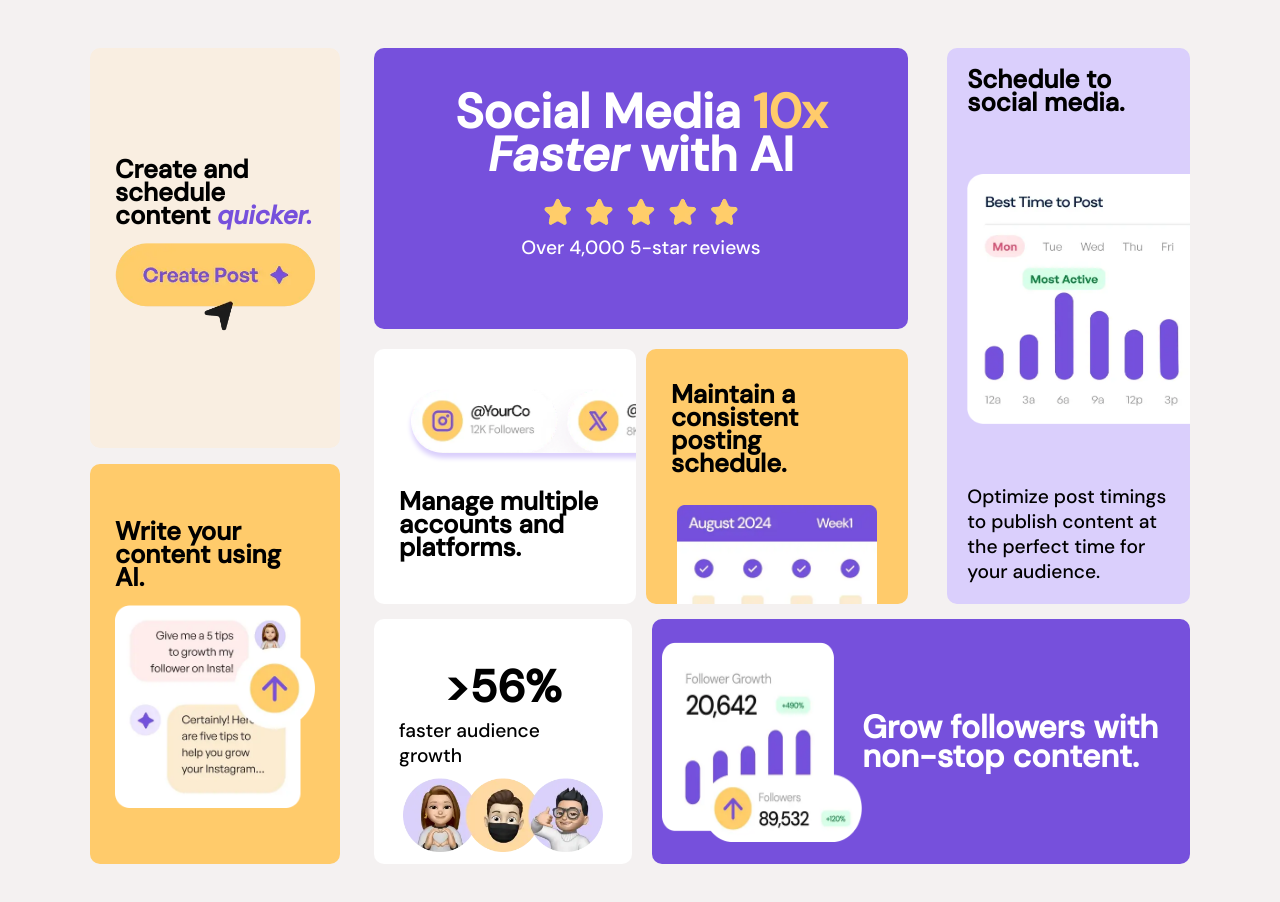
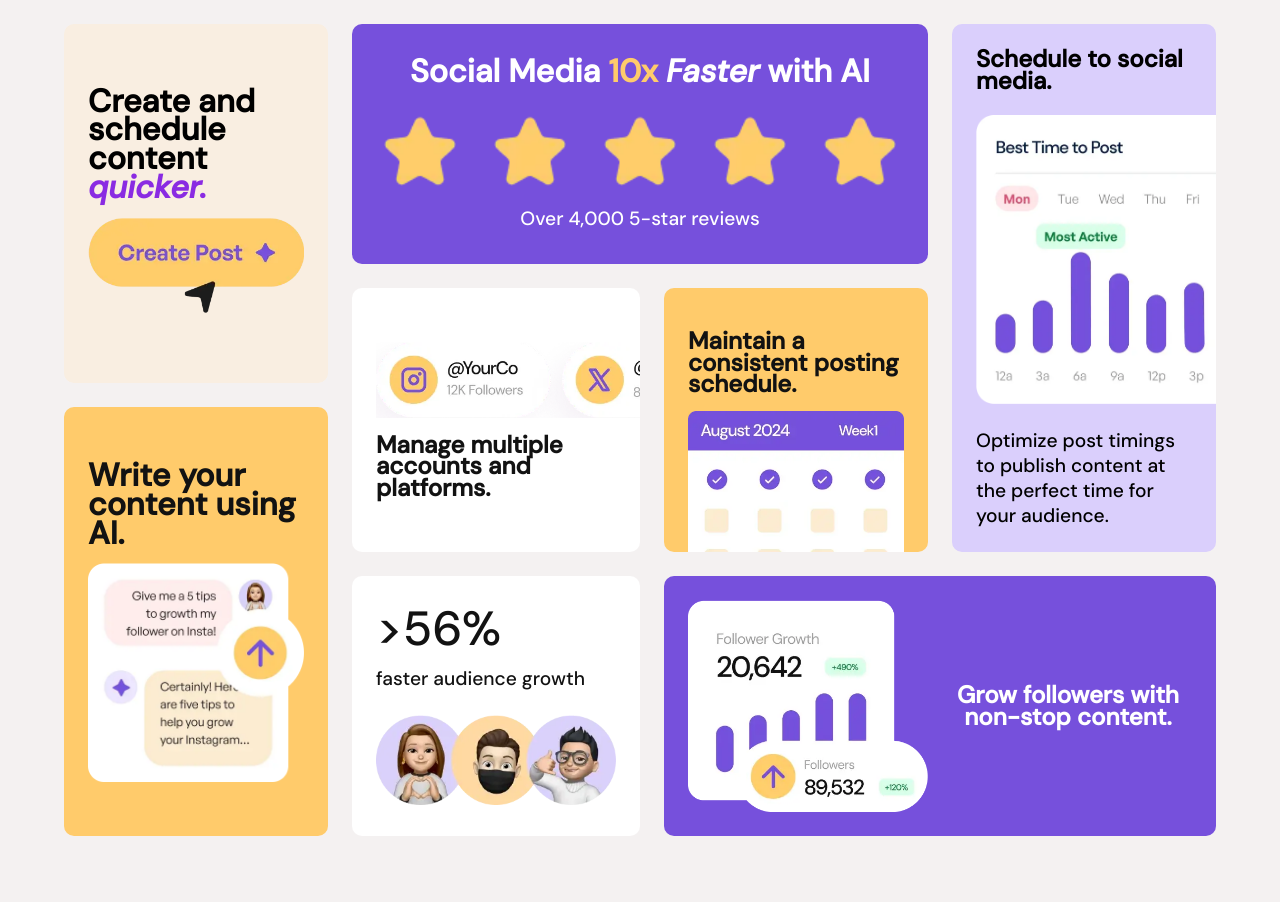
Before and after one commit to adammosleh/bento-grid-main, a plain HTML site: page index.html in a window 1280 px wide. After the commit the page ends 860 px from the top, so only its background shows below. Drawn offline with Linux system fonts and the light colour scheme; a web font is replaced by a local one.

Commit message:
new update

```diff
--- a/index.html
+++ b/index.html
@@ -31,61 +31,59 @@
 
   Write your content using AI. -->
 
-
-
-  <div class="bento">
-    <div class="container">
-      <div class="row">
-       <div class="col">
-         <div class="content post">
-          <h2>Create and schedule content <span class="quicker"><i>quicker.</i></span></h2>
-          <img src="assets/images/illustration-create-post.webp" width="200" alt="creat-post.webp">
-         </div>
-          <div class="content ai">
-          <h2>Write your content using AI.</h2>
-          <img src="assets/images/illustration-ai-content.webp" width="200" alt="ai-content-webp">
-         </div>
-       </div>
-       <div class="social">
-        <div class="content">
-          <div class="faster">
-            <div class="social-media">
-              <h1>Social Media <span class="ten">10x</span> <i>Faster</i> with AI</h1>
-              <img src="assets/images/illustration-five-stars.webp" width="200" alt="five-stars-webp">
+  <main class="bento">
+    <Header class="box b1 purple">
+      <h1> Social Media <span style="color: hsl(39, 100%, 71%);">10x</span> <em>Faster</em> with AI</h1>
+      <div class="header-img">
+        <img src="assets/images/illustration-five-stars.webp" alt="five-start">
         <p>Over 4,000 5-star reviews</p>
       </div>
-            <div class="manage">
-              <div class="manage-multiple">
-                <img src="assets/images/illustration-multiple-platforms.webp" width="300" alt="multiple-platforoms-webp">
+    </Header>
+    <section class="box b2 white">
+      <div class="b2-img">
+        <img src="assets/images/illustration-multiple-platforms.webp" alt="multiple-img">
+      </div>
       <h2>Manage multiple accounts and platforms.</h2>
+    </section>
+    <section class="box b3 yellow">
+      <h2>Maintain a consistent posting schedule.</h2>
+      <div class="b3-img">
+        <img src="assets/images/illustration-consistent-schedule.webp" alt="consistent-img">
       </div>
-              <div class="manage-maintain">
-                <h2>Maintain a consistent posting schedule.</h2>
-                <img src="assets/images/illustration-consistent-schedule.webp" width="200" alt="consistent-schedule-webp">
+    </section>
+    <section class="box b4 ">
+      <h2>Schedule to social media.</h2>
+      <div class="b4-img">
+        <img src="assets/images/illustration-schedule-posts.webp" alt="schedule-img">
       </div>
+      <p>Optimize post timings to publish content at the perfect time for your audience.</p>
+    </section>
+    <section class="box b5 purple">
+      <div class="b5-img">
+        <img src="assets/images/illustration-grow-followers.webp" alt="grow-img">
       </div>
-          </div>
-          <div class="schedule">
-            <h2>Schedule to social media.</h2>
-            <img src="assets/images/illustration-schedule-posts.webp" class="schedule-img" width="300" height="250" alt="schedule-post-webp">
-            <p> Optimize post timings to publish content at the perfect time for your audience.</p>
-          </div>
-        </div>
-        <div class="footer">
-          <div class="card-faster">
+      <h2>Grow followers with non-stop content.</h2>
+    </section>
+    <section class="box b6 white">
       <h1>>56%</h1>
       <p>faster audience growth</p>
-            <img src="assets/images/illustration-audience-growth.webp" width="200" alt="audience-webp">
+      <div class="b6-img">
+        <img src="assets/images/illustration-audience-growth.webp" alt="audience-growth">
       </div>
-          <div class="card-grow">
-            <img src="assets/images/illustration-grow-followers.webp" width="200" height="200" alt="grow-followers-webp">
-            <h1>Grow followers with non-stop content.</h1>
+    </section>
+    <aside class="box b7">
+      <h1> Create and schedule content <em style="color: blueviolet;">quicker.</em></h1>
+      <div class="b7-img">
+        <img src="assets/images/illustration-create-post.webp" alt="ai-content">
       </div>
+    </aside>
+    <aside class="box b8 yellow">
+      <h1>Write your content using AI.</h1>
+      <div class="b7-img">
+        <img src="assets/images/illustration-ai-content.webp" alt="ai-content">
       </div>
-       </div>
-      </div>
-    </div>
-  </div>
+    </aside>
+  </main>
 
 
 </body>
--- a/style.css
+++ b/style.css
@@ -7,14 +7,16 @@
 }
 
 body{
-      font-family: "DM Sans", sans-serif;
-      font-weight: 500;
-      background-color: var(--white-gray);
+    display: grid;
+    place-items: center;
+    font-family: "DM Sans", sans-serif;
+    font-weight: 500;
+    background-color: var(--white-gray);
+    min-height: 100dvh;
 }
 
-
 :root{
- --Purple-100: hsl(254, 88%, 90%);
+--Purple-100: hsl(254, 88%, 90%);
 --Purple-500: hsl(256, 67%, 59%);
 
 --Yellow-100: hsl(31, 66%, 93%);
@@ -24,296 +26,211 @@ body{
 --Black: hsl(0, 0%, 7%);
 }
 
+h1{
+    font-size: clamp(2rem , 1vw , 2.5rem);
+}
 h2{
-    font-size: clamp(20px , 2vw , 30px);
+    font-size: clamp(1.5rem , 1vw  , 2.2rem);
 }
 h1 , h2{
     line-height: .9;
+    letter-spacing: .2;
+    font-weight: 600;
 }
 p{
     font-size: 1.2rem;
 }
-.post{
-    background-color: var(--Yellow-100);
-}
-.ai{
-    background-color: var(--Yellow-500);
-}
-.quicker{
-    color: var(--Purple-500);
-}
-.ten{
-    color: var(--Yellow-500);
-}
-.container{
-    width: 68.75rem;
-     margin:auto;
-}
-.bento{
-    width: 100%;
-    height: 100%;
-    padding: 3rem;
+
+img{
+    display: block;
+    width: 80%;
 }
 
+.bento{
+    display: grid;
+    justify-content: center;
+    align-content: center;
+    grid-template-columns: 1fr;
+    grid-template-areas:
+    "b1"
+    "b2"
+    "b3"
+    "b4"
+    "b5"
+    "b6"
+    "b7"
+    "b8";
+    gap: 1.5rem;
+    width: 100%;
+    padding: 1.5rem;
+    max-width: 1200px;
+}
 
-.bento .row{
-    display: grid;
-    grid-template-columns: 1fr 2fr;
-    gap: .5rem;
+.purple{
+    background-color: var(--Purple-500);
+    color: var(--White);
 }
-.row .col{
+.yellow{
+    background-color: var(--Yellow-500);
+    color: var(--Black);
     display: flex;
     flex-direction: column;
-    row-gap: 1rem;
-
+    text-align: start;
 }
-.row .col .content{
-    width: 250px;
-    height: 400px;
+.white{
+    background-color: var(--White);
+    color: var(--Black);
+}
+.box
+{
+    padding: 1.5rem;
+    border-radius: 10px;
     display: flex;
     flex-direction: column;
-    justify-content: center;
+    gap: 1rem;
+
+    img{
+        width: 100%;
+        height: auto;
+    }
+}
+.b1{
+    grid-area: b1;
+    display: flex;
+    flex-direction: column;
+    gap: 1rem;
+    text-align: center;
+    img{
+
+        margin:.5rem auto;
+    }
+}
+.b2{
+    grid-area: b2;
+}
+
+.b3{
+    grid-area: b3;
+    overflow: hidden;
+     img{
+        display: block;
+        margin-block-end: -4rem;
+    }
+}
+.b4{
+    background-color: var(--Purple-100);
+    grid-area: b4;
+    text-align: center;
+}
+
+.b5{
+    grid-area: b5;
+    text-align: center;
     align-items: center;
-    row-gap: 1rem;
-    padding: 0px 25px;
-    border-radius: 10px;
+    img{
+        width: 15rem;
+    }
+}
+.b6{
+    text-align: start;
+    img{
+        margin-top: .5rem;
+        width: 15rem;
+    }
+    h1{
+        font-size: 3rem;
+        font-weight: 500;
+    }
+}
+.b7{
+    grid-area: b7;
+    background-color: var(--Yellow-100);
+    img{
+        width: 12rem;
+    }
+}
+
+.b8{
+    grid-area: b8;
+    img{
+        width: 80%;
+    }
+}
+
+@media(min-width:64.0625rem){
+    .bento{
+        grid-template-columns: repeat(4 , 1fr);
+        grid-template-areas:
+        "b7 b1 b1 b4"
+        "b7 b2 b3 b4"
+        "b8 b2 b3 b4"
+        "b8 b6 b5 b5"
+    }
+    .box{
+        justify-content: center;
+    }
+
+    .b2{
+        overflow: hidden;
+    }
+    .b2 img{
+            width: 149%;
+            height: auto;
+    }
+    .b4{
+        overflow: hidden;
+        gap: 1.5rem;
+        text-align: start;
+        img{
+            width: 150%;
+            margin-inline-end: -3rem;
+        }
+    }
+    .b5{
+        flex-direction: row;
+    }
+    .b7 , .b8{
+        justify-content: center;
+        img{
+            width: 100%;
+        }
+    }
 
 }
 
 
-.row .social{
+@media (min-width: 480px) and (max-width: 1024px) {
+  .container {
+    grid-template-columns: repeat(4, 1fr);
+    grid-template-areas:
+      "b1 b1 b1 b1"
+      "b2 b2 b7 b7"
+      "b6 b6 b3 b3"
+      "b4 b4 b8 b8"
+      "b5 b5 b5 b5";
+  }
+  .b1 {
+   img {
+    width: 10rem;
+  }
+  h1 {
+    text-align: center;
+  }
+}
+  .b5 {
     display: flex;
-    flex-direction: column;
-
+    flex-direction: row;
+    align-items: center;
+    gap: 1rem;
+  }
+  .b6 {
+    padding: 1.5rem;
+    h2 {
+     font-size: 2.5rem;
+  }
+  img {
+    width: 200px;
+  }
+ }
 
 }
-.social .content{
-    height: 70%;
-    display: grid;
-    grid-template-columns: 2fr 1fr;
-}
-.social .content .faster{
-    width: 110%;
-    display: flex;
-    flex-wrap: wrap;
-    margin-left: -5.5rem;
-}
-.social .faster .social-media{
-    width: 100%;
-    padding: 2rem .5rem;
-    background-color: var(--Purple-500);
-    border-radius: 10px;
-    text-align: center;
-    margin-bottom:20px ;
-    color: var(--White);
-}
-.social-media h1{
-    margin: 10px 15px 20px ;
-    font-size:3rem;
-}
-.social .faster .manage{
-    width: 100%;
-
-    display: flex;
-    flex-direction: row;
-    justify-content: space-around;
-    column-gap: 10px;
-}
-.manage h2{
-    margin: 5px 15px;
-}
-.social .faster .manage-multiple{
-    width: 50%;
-    height: 100%;
-    display: flex;
-    flex-direction: column;
-    justify-content: center;
-    align-items: center;
-    background-color: var(--White);
-    border-radius: 10px;
-    padding:10px 10px;
-    row-gap: 2rem;
-    overflow: hidden;
-}
-.manage-multiple img{
-    margin-right: -7rem;
-    border-radius: 50px;
-    background-color: var(--White);
-    box-shadow: 0px 5px 5px var(--Purple-100);
-}
-.social .faster .manage-maintain{
-    width: 50%;
-    height: 100%;
-    display: flex;
-    flex-direction: column;
-    justify-content: center;
-    align-items: center;
-    background-color: var(--Yellow-500);
-    border-radius: 10px;
-    padding:10px 10px;
-    z-index: 1000;
-    overflow: hidden;
-}
-.manage .manage-maintain img{
-    margin-top: 25px;
-    margin-bottom: -5rem;
-}
-
-.social .content .schedule{
-    width: 100%;
-    height: 100%;
-    padding: 20px 20px;
-    display: flex;
-    flex-direction: column;
-    justify-content: space-between;
-    align-content: center;
-    background-color: var(--Purple-100);
-    border-radius: 10px;
-    overflow: hidden;
-}
-.social .schedule .schedule-img{
-    align-self: center;
-    margin-inline-end: -6rem;
-}
-
-.social .footer{
-    width: 100%;
-    height: 30%;
-   display: flex;
-   flex-direction: row;
-   justify-content:space-between ;
-   align-items: end;
-   margin-top: 15px;
-   column-gap: 20px;
-}
-.social .footer .card-faster{
-    width: 50%;
-    height: 100%;
-    display: flex;
-    flex-direction: column;
-    justify-content: space-between;
-    align-items: center;
-    background-color: var(--White);
-    border-radius: 10px;
-    padding: 3rem 25px;
-    margin-inline-start: -5.5rem;
-    gap: 10px;
-}
-.card-faster h1{
-    font-size: calc(2rem + 1vw);
-}
-.social .footer .card-grow{
-    height: 100%;
-    background-color: var(--Purple-500);
-    display: flex;
-    flex-direction: row;
-    justify-content: space-between;
-    align-items: center;
-    padding: 10px;
-    border-radius: 10px;
-    flex-grow: 1;
-
-}
-.card-grow h1{
-    color: var(--White);
-
-}
-
-
-@media (max-width: 23.5rem) {
-    body{
-        background-color: var(--white-gray);
-    }
-    h1,h2 ,p{
-        font-weight: bold;
-        letter-spacing: 2px;
-        line-height: 1.5;
-        overflow-wrap: break-word;
-    }
-    h1{
-        font-size: calc(2rem + 0.5vw);
-    }
-    h2{
-        font-size: calc(1.5rem + 0.5vw);
-    }
-    p{
-        font-size: calc(1rem + 0.5vw);
-    }
-
-    .bento img{
-        width: 50%;
-        height: 50%;
-    }
-
-  .bento .row {
-    display: flex;
-    flex-direction: column;
-    gap: 20px;
-  }
-
-  .bento .col{
-    width: 100%;
-    display: flex;
-    flex-direction: column;
-
-  }
-  .bento .col .content{
-    width: 100%;
-    height: 100%;
-    padding: 20px 0;
-  }
-
-  .bento .social,
-  .bento .footer {
-    display: flex;
-    flex-direction: column;
-    justify-content: center;
-    align-items: center;
-    width: 100%;
-    height: 100%;
-
-  }
-
-
-  .bento .social .content ,
-  .bento .social .content .faster,
-  .bento .social .content .social-media,
-  .bento .social .content .manage
-  {
-    width: 100%;
-    height: 100%;
-    display: flex;
-    flex-direction: column;
-    justify-content: space-around;
-    align-items: center;
-    margin: 10px;
-  }
-  .bento .social .content .manage{
-    row-gap: 30px;
-  }
-  .bento .social .manage .manage-multiple,
-  .bento .social .manage .manage-maintain{
-    width: 100%;
-    height: 100%;
-  }
-  .bento .manage,
-  .bento .schedule {
-    display: flex;
-    flex-direction: column;
-    justify-content: space-between;
-    align-items: center;
-    margin: 10px 0;
-    padding:50px 20px;
-  }
-
-  .bento .footer .card-faster,
-  .bento .footer .card-grow{
-    margin: 10px;
-    width: 100%;
-    display: flex;
-    flex-direction: column;
-    justify-content: center;
-    align-items: center;
-
-  }
-}
```
Lines whose indentation alone changed are shown as unchanged.
